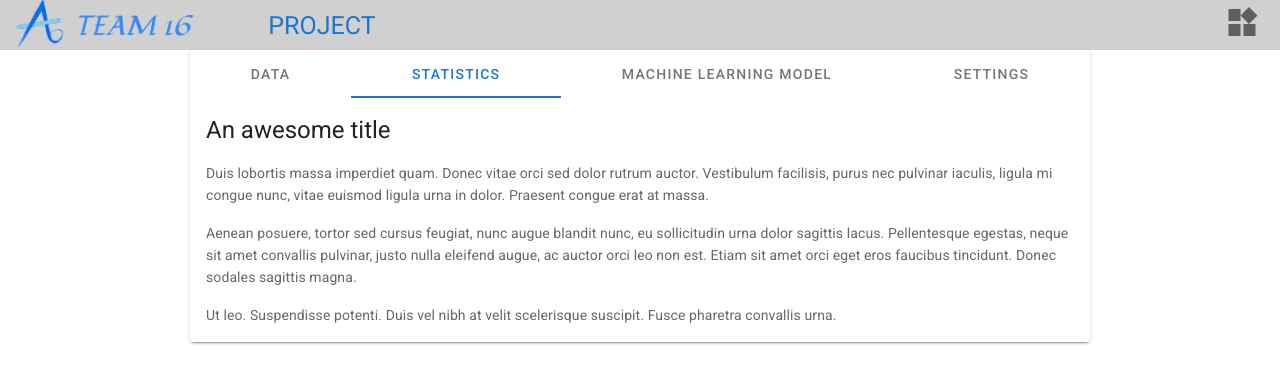
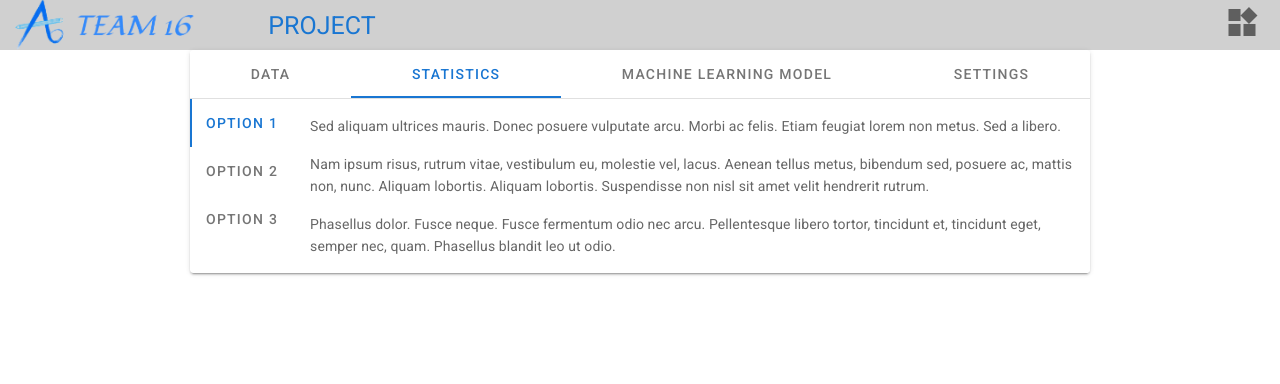
Before and after one commit to Leon-Leyang/GRP202116, a Vue app in the folder frontend/: page /#/per-project in a window 1280 px wide. Both pictures are taken after a click on the tab "STATISTICS". Shown: the top 384 px of the page. Built offline with nearby package versions, Linux system fonts and the light colour scheme.

Commit message:
add statistics

```diff
--- a/frontend/src/views/PerProject.vue
+++ b/frontend/src/views/PerProject.vue
@@ -19,7 +19,7 @@
             Settings
         </v-tab>
     </v-tabs>
-
+    <v-divider></v-divider>
     <v-tabs-items v-model="tabs">
       <v-tab-item>
         <v-card flat>
@@ -30,22 +30,7 @@
       </v-tab-item>
       <v-tab-item>
         <v-card flat>
-          <v-card-title class="text-h5">
-            An awesome title
-          </v-card-title>
-          <v-card-text>
-            <p>
-              Duis lobortis massa imperdiet quam. Donec vitae orci sed dolor rutrum auctor. Vestibulum facilisis, purus nec pulvinar iaculis, ligula mi congue nunc, vitae euismod ligula urna in dolor. Praesent congue erat at massa.
-            </p>
-
-            <p>
-              Aenean posuere, tortor sed cursus feugiat, nunc augue blandit nunc, eu sollicitudin urna dolor sagittis lacus. Pellentesque egestas, neque sit amet convallis pulvinar, justo nulla eleifend augue, ac auctor orci leo non est. Etiam sit amet orci eget eros faucibus tincidunt. Donec sodales sagittis magna.
-            </p>
-
-            <p class="mb-0">
-              Ut leo. Suspendisse potenti. Duis vel nibh at velit scelerisque suscipit. Fusce pharetra convallis urna.
-            </p>
-          </v-card-text>
+            <Statistics></Statistics>
         </v-card>
       </v-tab-item>
       <v-tab-item>
@@ -86,7 +71,11 @@
 
 
 <script>
+import Statistics from '@/views/PerProject/Statistics'
   export default {
+    components: {
+      Statistics
+    },
     data () {
       return {
         tabs: null,
--- a/frontend/src/views/PerProject/Statistics.vue
+++ b/frontend/src/views/PerProject/Statistics.vue
@@ -0,0 +1,71 @@
+<template>
+  <v-card>
+    <v-tabs vertical>
+      <v-tab>
+        Option 1
+      </v-tab>
+      <v-tab>
+        Option 2
+      </v-tab>
+      <v-tab>
+        Option 3
+      </v-tab>
+
+      <v-tab-item>
+        <v-card flat>
+          <v-card-text>
+            <p>
+              Sed aliquam ultrices mauris. Donec posuere vulputate arcu. Morbi ac felis. Etiam feugiat lorem non metus. Sed a libero.
+            </p>
+
+            <p>
+              Nam ipsum risus, rutrum vitae, vestibulum eu, molestie vel, lacus. Aenean tellus metus, bibendum sed, posuere ac, mattis non, nunc. Aliquam lobortis. Aliquam lobortis. Suspendisse non nisl sit amet velit hendrerit rutrum.
+            </p>
+
+            <p class="mb-0">
+              Phasellus dolor. Fusce neque. Fusce fermentum odio nec arcu. Pellentesque libero tortor, tincidunt et, tincidunt eget, semper nec, quam. Phasellus blandit leo ut odio.
+            </p>
+          </v-card-text>
+        </v-card>
+      </v-tab-item>
+      <v-tab-item>
+        <v-card flat>
+          <v-card-text>
+            <p>
+              Morbi nec metus. Suspendisse faucibus, nunc et pellentesque egestas, lacus ante convallis tellus, vitae iaculis lacus elit id tortor. Sed mollis, eros et ultrices tempus, mauris ipsum aliquam libero, non adipiscing dolor urna a orci. Curabitur ligula sapien, tincidunt non, euismod vitae, posuere imperdiet, leo. Nunc sed turpis.
+            </p>
+
+            <p>
+              Suspendisse feugiat. Suspendisse faucibus, nunc et pellentesque egestas, lacus ante convallis tellus, vitae iaculis lacus elit id tortor. Proin viverra, ligula sit amet ultrices semper, ligula arcu tristique sapien, a accumsan nisi mauris ac eros. In hac habitasse platea dictumst. Fusce ac felis sit amet ligula pharetra condimentum.
+            </p>
+
+            <p>
+              Sed consequat, leo eget bibendum sodales, augue velit cursus nunc, quis gravida magna mi a libero. Nam commodo suscipit quam. In consectetuer turpis ut velit. Sed cursus turpis vitae tortor. Aliquam eu nunc.
+            </p>
+
+            <p>
+              Etiam ut purus mattis mauris sodales aliquam. Ut varius tincidunt libero. Aenean viverra rhoncus pede. Duis leo. Fusce fermentum odio nec arcu.
+            </p>
+
+            <p class="mb-0">
+              Donec venenatis vulputate lorem. Aenean viverra rhoncus pede. In dui magna, posuere eget, vestibulum et, tempor auctor, justo. Fusce commodo aliquam arcu. Suspendisse enim turpis, dictum sed, iaculis a, condimentum nec, nisi.
+            </p>
+          </v-card-text>
+        </v-card>
+      </v-tab-item>
+      <v-tab-item>
+        <v-card flat>
+          <v-card-text>
+            <p>
+              Fusce a quam. Phasellus nec sem in justo pellentesque facilisis. Nam eget dui. Proin viverra, ligula sit amet ultrices semper, ligula arcu tristique sapien, a accumsan nisi mauris ac eros. In dui magna, posuere eget, vestibulum et, tempor auctor, justo.
+            </p>
+
+            <p class="mb-0">
+              Cras sagittis. Phasellus nec sem in justo pellentesque facilisis. Proin sapien ipsum, porta a, auctor quis, euismod ut, mi. Donec quam felis, ultricies nec, pellentesque eu, pretium quis, sem. Nam at tortor in tellus interdum sagittis.
+            </p>
+          </v-card-text>
+        </v-card>
+      </v-tab-item>
+    </v-tabs>
+  </v-card>
+</template>
```
